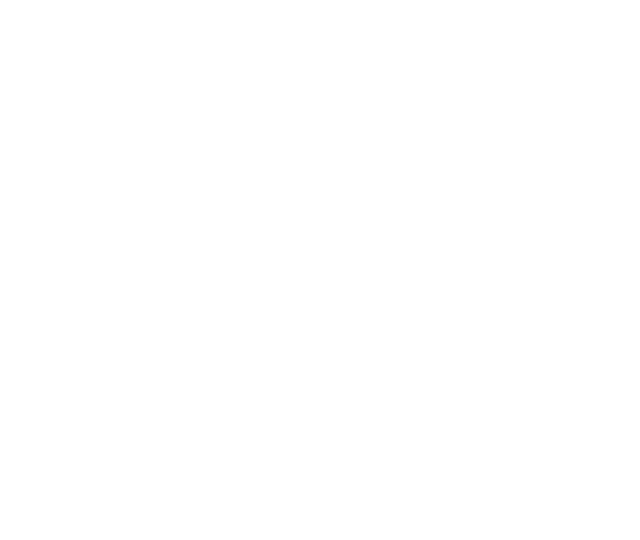
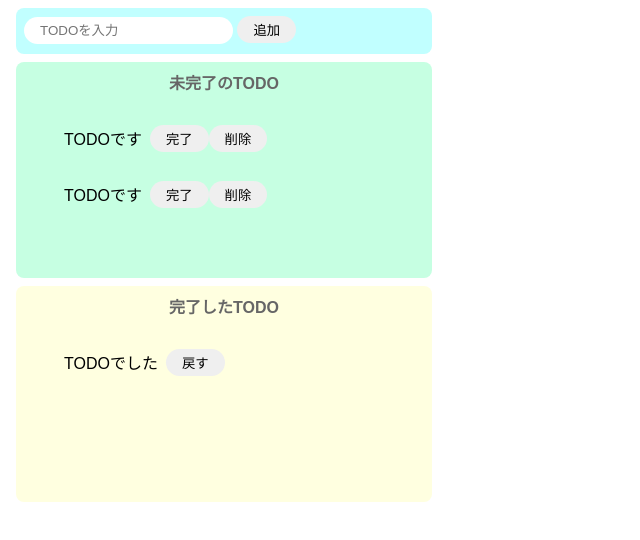
Before and after one commit to akikojo/todo-js, a website built with Parcel: page index.html in a window 1280 px wide. Shown: the whole page, without its empty margins (0-640 px from the left). Built offline with nearby package versions, Linux system fonts and the light colour scheme.

Commit message:
html完成

```diff
--- a/index.html
+++ b/index.html
@@ -1,16 +1,40 @@
 <!DOCTYPE html>
 <html>
+  <head>
+    <title>TODO(JS)</title>
+    <meta charset="UTF-8" />
+  </head>
 
-<head>
-	<title>Parcel Sandbox</title>
-	<meta charset="UTF-8" />
-</head>
+  <body>
+    <div class="input-area">
+      <input placeholder="TODOを入力" />
+      <button>追加</button>
+    </div>
+    <div class="incomplete-area">
+      <p class="title">未完了のTODO</p>
+      <ul>
+        <li class="list-row">
+          <p>TODOです</p>
+          <button>完了</button>
+          <button>削除</button>
+        </li>
+        <li class="list-row">
+          <p>TODOです</p>
+          <button>完了</button>
+          <button>削除</button>
+        </li>
+      </ul>
+    </div>
+    <div class="complete-area">
+      <p class="title">完了したTODO</p>
+      <ul>
+        <li class="list-row">
+          <p>TODOでした</p>
+          <button>戻す</button>
+        </li>
+      </ul>
+    </div>
 
-<body>
-	<div id="app"></div>
-
-	<script src="src/index.js">
-	</script>
-</body>
-
+    <script src="src/index.js"></script>
+  </body>
 </html>
--- a/src/styles.css
+++ b/src/styles.css
@@ -1,3 +1,56 @@
 body {
   font-family: sans-serif;
 }
+input {
+  border-radius: 16px;
+  border: none;
+  padding: 6px 16px;
+  outline: none;
+}
+button {
+  border-radius: 16px;
+  border: none;
+  padding: 4px 16px;
+}
+button:hover {
+  background-color: #ff7fff;
+  color: #fff;
+  cursor: pointer;
+}
+.input-area {
+  background-color: #c1ffff;
+  width: 400px;
+  height: 30px;
+  padding: 8px;
+  margin: 8px;
+  border-radius: 8px;
+}
+.incomplete-area {
+  background-color: #c6ffe2;
+  width: 400px;
+  min-height: 200px;
+  padding: 8px;
+  border-radius: 8px;
+  margin: 8px;
+}
+.complete-area {
+  background-color: #ffffe0;
+  width: 400px;
+  min-height: 200px;
+  padding: 8px;
+  border-radius: 8px;
+  margin: 8px;
+}
+.title {
+  text-align: center;
+  margin-top: 0;
+  font-weight: bold;
+  color: #666;
+}
+.list-row {
+  display: flex;
+  align-items: center;
+}
+.list-row p {
+  margin-right: 8px;
+}
```
